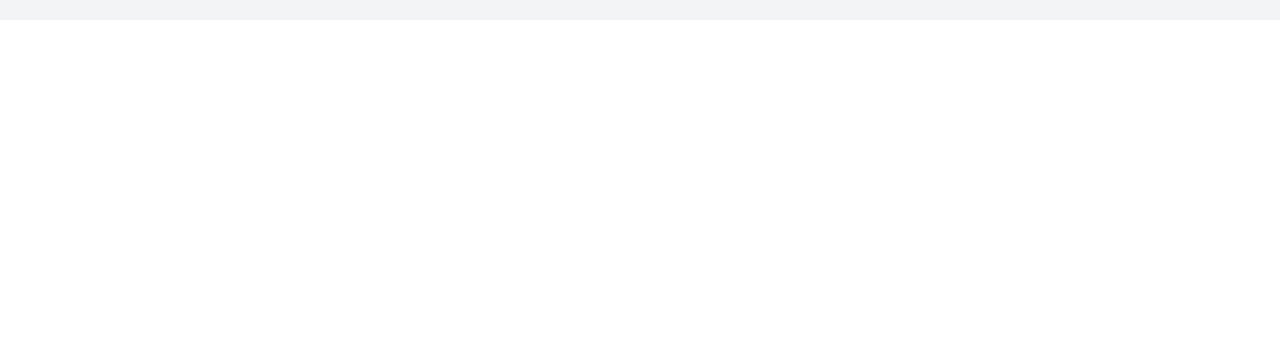
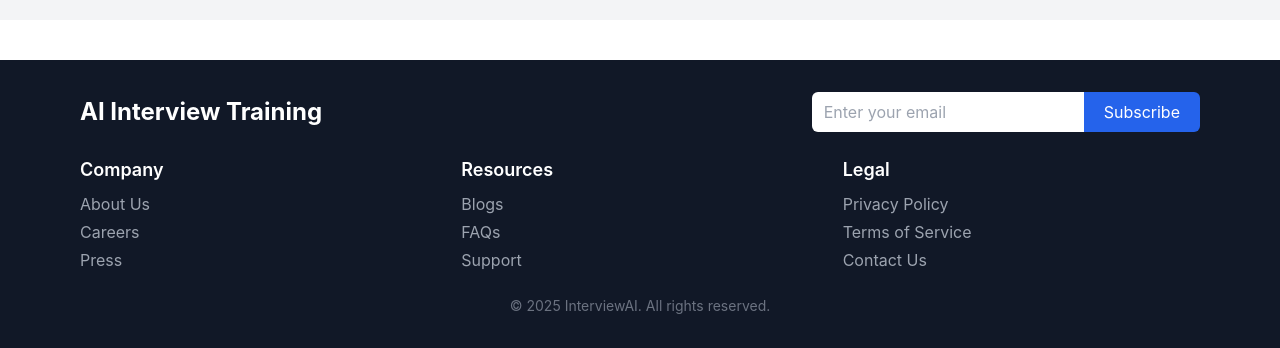
Before and after one commit to ManjuShashankPavan/Aptitude, a React (Create React App) app: page / in a window 1280 px wide. Shown: the part 780-1128 px from the top of the page. Before the commit the page ends 800 px from the top, so only its background shows below. Built offline with nearby package versions, Linux system fonts and the light colour scheme; no server answers.

Commit message:
Added footer component

```diff
--- a/src/App.js
+++ b/src/App.js
@@ -4,6 +4,7 @@ import Navbar from "./components/Navbar";
 import SignInPopup from "./components/SignInPopup";
 import SignUpPopup from "./components/SignUpPopup";
 import ProtectedPage from "./pages/ProtectedPage";
+import Footer from "./components/Footer";
 
 export default function App() {
   const [showSignIn, setShowSignIn] = useState(false);
@@ -27,6 +28,7 @@ export default function App() {
           <SignUpPopup setShowSignIn={setShowSignIn} setShowSignUp={setShowSignUp} />
         )}
       </div>
+      <Footer />
     </Router>
   );
 }
--- /dev/null
+++ b/src/components/Footer.jsx
@@ -0,0 +1,58 @@
+import React from "react";
+
+export default function Footer() {
+    return (
+        <footer className="bg-gray-900 text-white py-8 mt-10">
+            <div className="max-w-6xl mx-auto px-4">
+
+                <div className="flex flex-col md:flex-row items-center justify-between mb-6">
+                    <h1 className="text-2xl font-bold text-center md:text-left"> AI Interview Training</h1>
+                    <div className="flex mt-4 md:mt-0">
+                        <input
+                            type="text"
+                            placeholder="Enter your email"
+                            className="bg-white text-gray-900 px-3 py-2 rounded-l-md outline-none"
+                        />
+                        <button className="bg-blue-600 text-white px-5 py-2 rounded-r-md hover:bg-blue-700">
+                            Subscribe
+                        </button>
+                    </div>
+                </div>
+
+                <div className="grid grid-cols-1 md:grid-cols-3 gap-6 text-center md:text-left">
+
+                    <div>
+                        <h4 className="text-lg font-semibold mb-2">Company</h4>
+                        <ul className="text-gray-400 space-y-1">
+                            <li className="hover:text-gray-200 cursor-pointer">About Us</li>
+                            <li className="hover:text-gray-200 cursor-pointer">Careers</li>
+                            <li className="hover:text-gray-200 cursor-pointer">Press</li>
+                        </ul>
+                    </div>
+
+                    <div>
+                        <h4 className="text-lg font-semibold mb-2">Resources</h4>
+                        <ul className="text-gray-400 space-y-1">
+                            <li className="hover:text-gray-200 cursor-pointer">Blogs</li>
+                            <li className="hover:text-gray-200 cursor-pointer">FAQs</li>
+                            <li className="hover:text-gray-200 cursor-pointer">Support</li>
+                        </ul>
+                    </div>
+
+                    <div>
+                        <h4 className="text-lg font-semibold mb-2">Legal</h4>
+                        <ul className="text-gray-400 space-y-1">
+                            <li className="hover:text-gray-200 cursor-pointer">Privacy Policy</li>
+                            <li className="hover:text-gray-200 cursor-pointer">Terms of Service</li>
+                            <li className="hover:text-gray-200 cursor-pointer">Contact Us</li>
+                        </ul>
+                    </div>
+                </div>
+
+                <div className="text-center text-gray-500 text-sm mt-6">
+                    © {new Date().getFullYear()} InterviewAI. All rights reserved.
+                </div>
+            </div>
+        </footer>
+    );
+}
```
